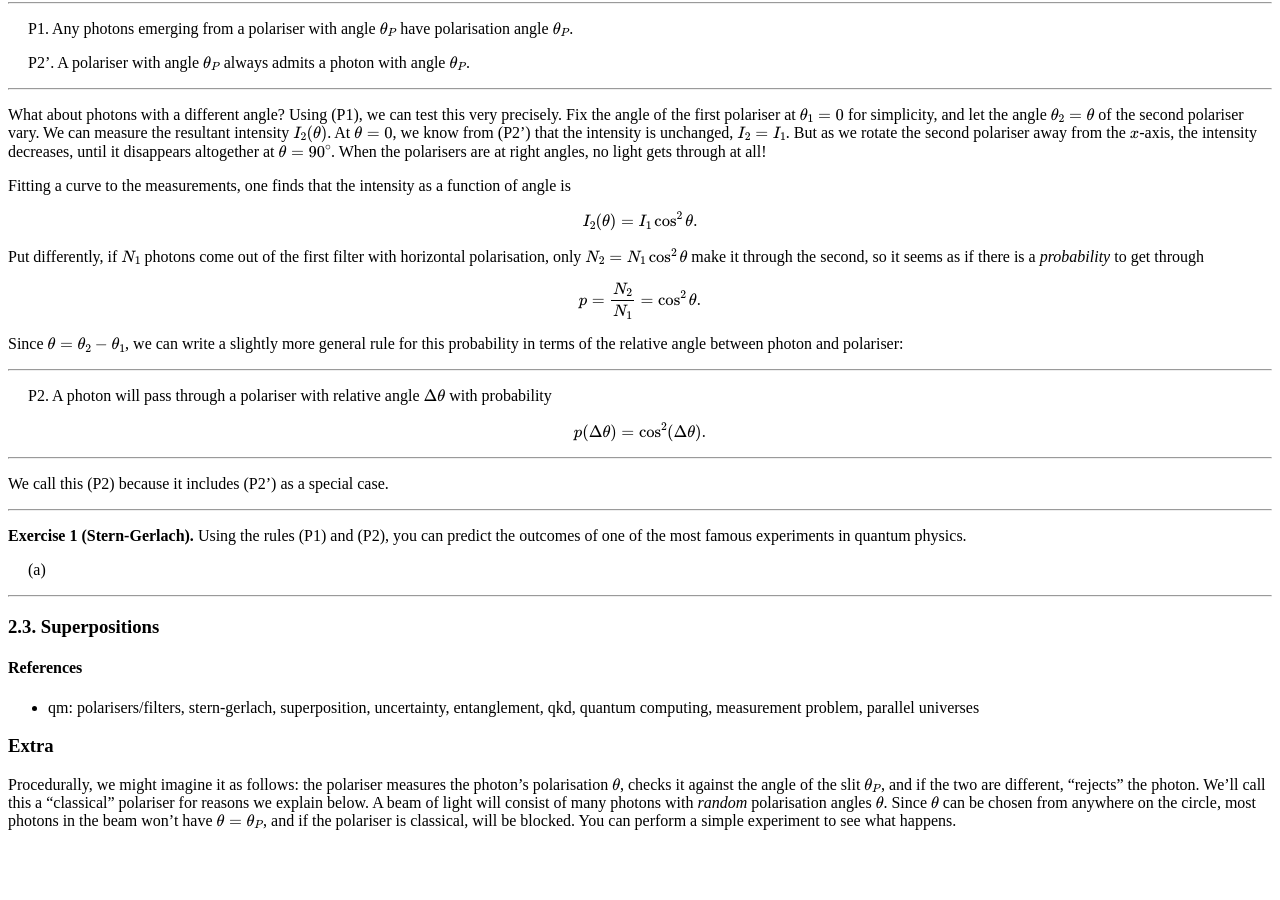
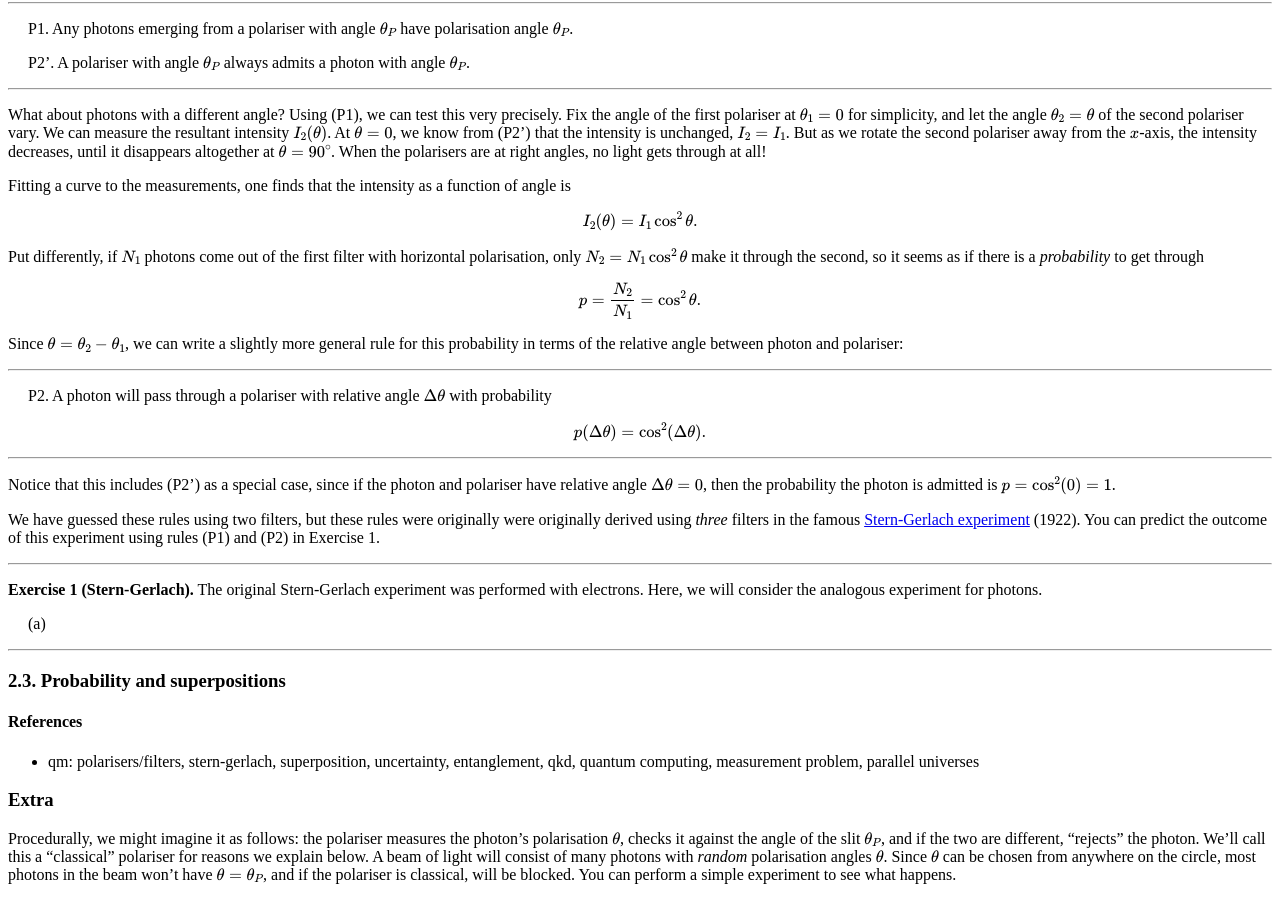
Before and after one commit to hapax/hapax.github.io, a Jekyll site: the page built from assets/simple-qm.md, in a window 1280 px wide and 900 px high, scrolled down 1647 px. Built offline with Jekyll 4.4.1, drawn with Linux system fonts in a browser that asks for light colours; our own code applies the rules of GitHub Pages for plain Markdown files; formulas are drawn with MathJax 3; a script that is not in the unit is left out; before the commit the page ends 2493 px from its top, so only the background shows below that; some of the changed text lies outside the part shown.

Commit message:
Update simple-qm.md

```diff
--- a/assets/simple-qm.md
+++ b/assets/simple-qm.md
@@ -15,7 +15,7 @@ date:  2020-04-30
 2. <a href="#sec-2">Photons</a>
    1. <a href="#sec-2-1">Experimenting with polarisers</a>
    2. <a href="#sec-2-2">Quantum polarisers</a>
-   3. <a href="#sec-2-3">Superpositions</a>
+   3. <a href="#sec-2-3">Probability and superpositions</a>
 
 ## 1. Introduction <a id="sec-1" name="sec-1"></a>
 
@@ -179,13 +179,22 @@ $$
 
 ---
 
-We call this (P2) because it includes (P2') as a special case.
+Notice that this includes (P2') as a special case, since if the photon
+and polariser have relative angle $\Delta\theta =0$, then the
+probability the photon is admitted is $p = \cos^2(0) = 1$.
+
+We have guessed these rules using two filters, but these rules were
+originally were originally derived using *three* filters in the famous
+[Stern-Gerlach experiment](https://en.wikipedia.org/wiki/Stern%E2%80%93Gerlach_experiment)
+(1922).
+You can predict the outcome of this experiment using rules (P1) and
+(P2) in Exercise 1.
 
 ---
 
-**Exercise 1 (Stern-Gerlach).** Using the rules (P1) and (P2), you can
-  predict the outcomes of one of the most famous experiments in
-  quantum physics.
+**Exercise 1 (Stern-Gerlach).** The original Stern-Gerlach experiment
+was performed with electrons.
+Here, we will consider the analogous experiment for photons.
 
 <span style="padding-left: 20px; display:block">
 (a)
@@ -193,7 +202,7 @@ We call this (P2) because it includes (P2') as a special case.
 
 ---
 
-### 2.3. Superpositions <a id="sec-2-3" name="sec-2-3"></a>
+### 2.3. Probability and superpositions <a id="sec-2-3" name="sec-2-3"></a>
 
 #### References
 
```
